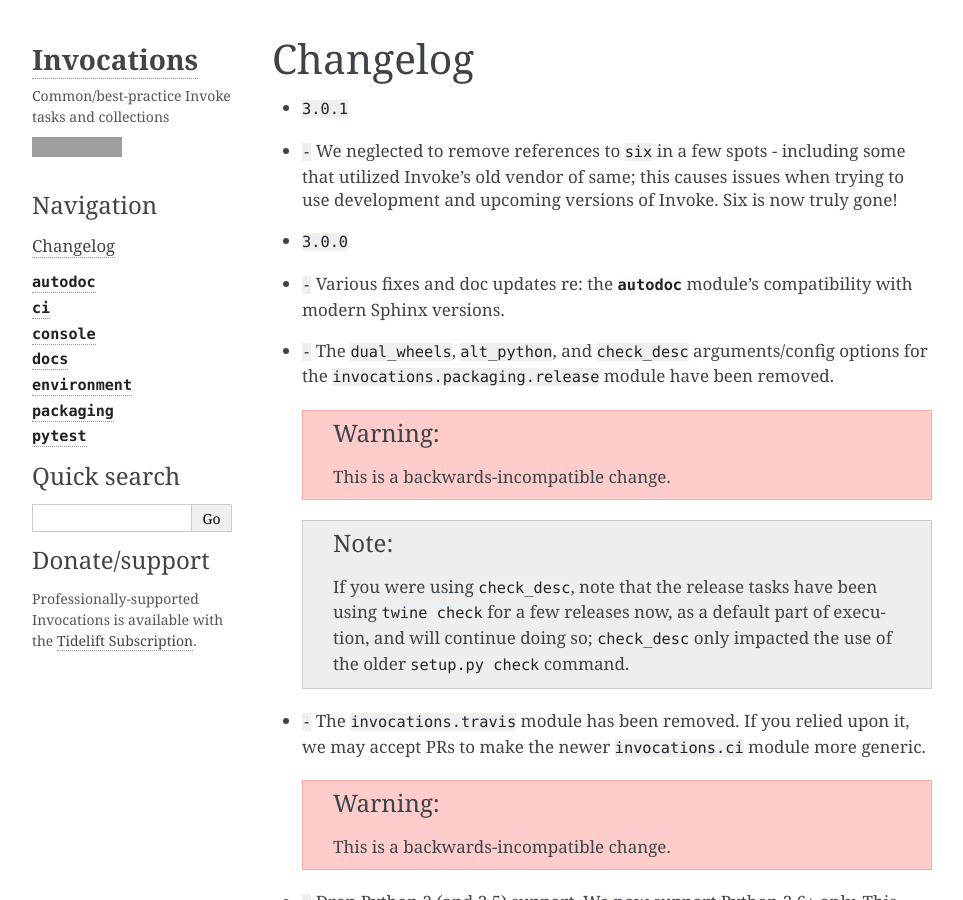
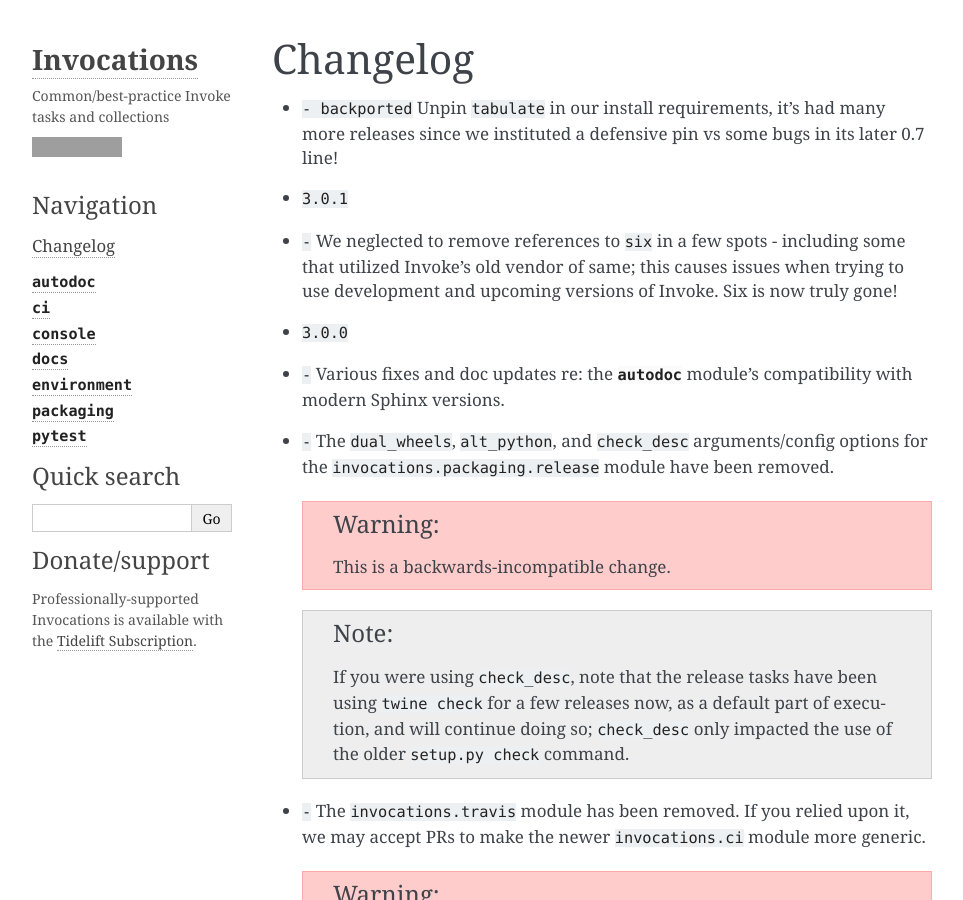
Before and after one commit to pyinvoke/invocations, a Sphinx documentation site: the page built from docs/changelog.rst, in a window 1280 px wide and 900 px high. Shown: the whole window, without its empty margins (148-1111 px from the left). Built offline with Sphinx 7.4.7, drawn with Linux system fonts in a browser that asks for light colours; cross-references to code outside the pages are shown as plain code; grey boxes are pictures that could not be loaded.

Commit message:
Unpin tabulate

```diff
--- a/docs/changelog.rst
+++ b/docs/changelog.rst
@@ -2,6 +2,9 @@
 Changelog
 =========
 
+- :support:`- backported` Unpin ``tabulate`` in our install requirements, it's
+  had many more releases since we instituted a defensive pin vs some bugs in
+  its later 0.7 line!
 - :release:`3.0.1 <2023-01-06>`
 - :bug:`-` We neglected to remove references to ``six`` in a few spots -
   including some that utilized Invoke's old vendor of same; this causes issues
--- a/setup.py
+++ b/setup.py
@@ -19,7 +19,7 @@ requirements = [
     "blessings>=1.6",
     "releases>=1.6",
     "semantic_version>=2.4,<2.7",
-    "tabulate==0.7.5",
+    "tabulate>=0.7.5",
     "tqdm>=4.8.1",
     "twine>=1.15",
     "wheel>=0.24.0",
```
